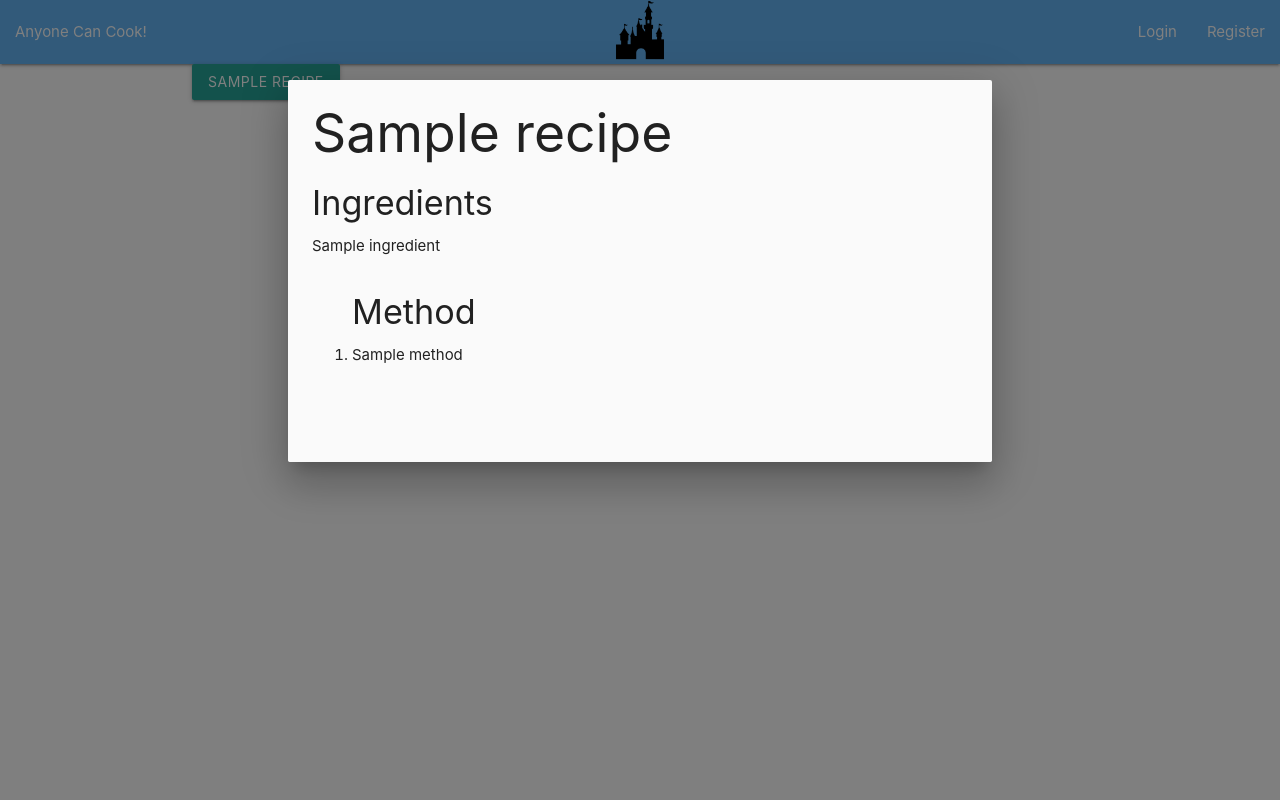
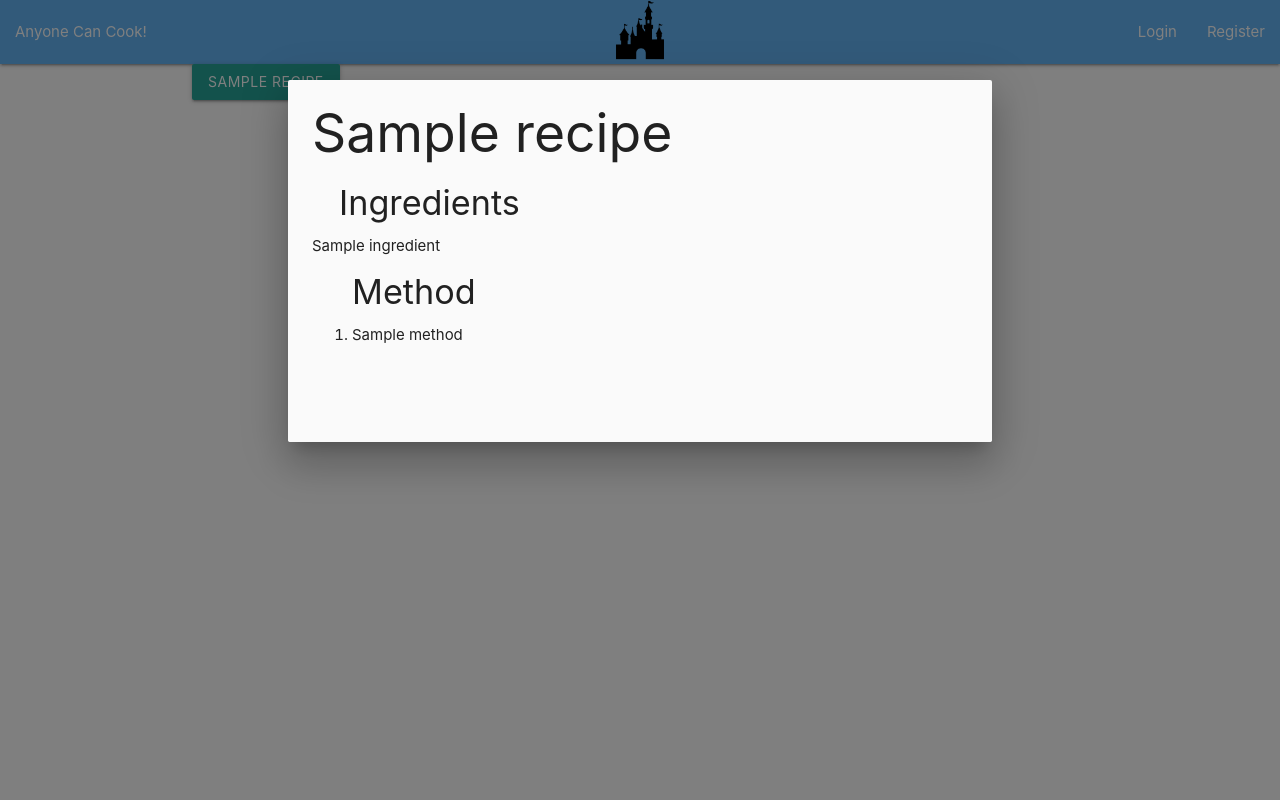
Before and after one commit to GBryant96/anyone-can-cook, a Flask app: page / in a window 1280 px wide, after a click that opens the changed part. Run offline with Flask 2, Linux system fonts and the light colour scheme; a database or web service that is not in the repository returns one stand-in record (values such as "Sample title"); some libraries are stand-ins or nearby versions.

Commit message:
formatting test

```diff
--- a/static/css/style.css
+++ b/static/css/style.css
@@ -1,3 +1,6 @@
-ul.ing {
-  list-style-position: outside;
+ul {
+  padding-left: 27px;
 }
+ul h4 {
+    padding-left: 27px;
+}
--- a/templates/recipes.html
+++ b/templates/recipes.html
@@ -10,8 +10,8 @@
             <div class="modal-content">
 
                     <h2>{{ recipe.name }}</h2>
-                <div class="row">
-                    <div class="col-s8 offset-s2">
+                <div>
+                    <div>
                         <ul>
                             <h4>Ingredients</h4>
                             {% for ingredient in recipe.ingredients %}
```
